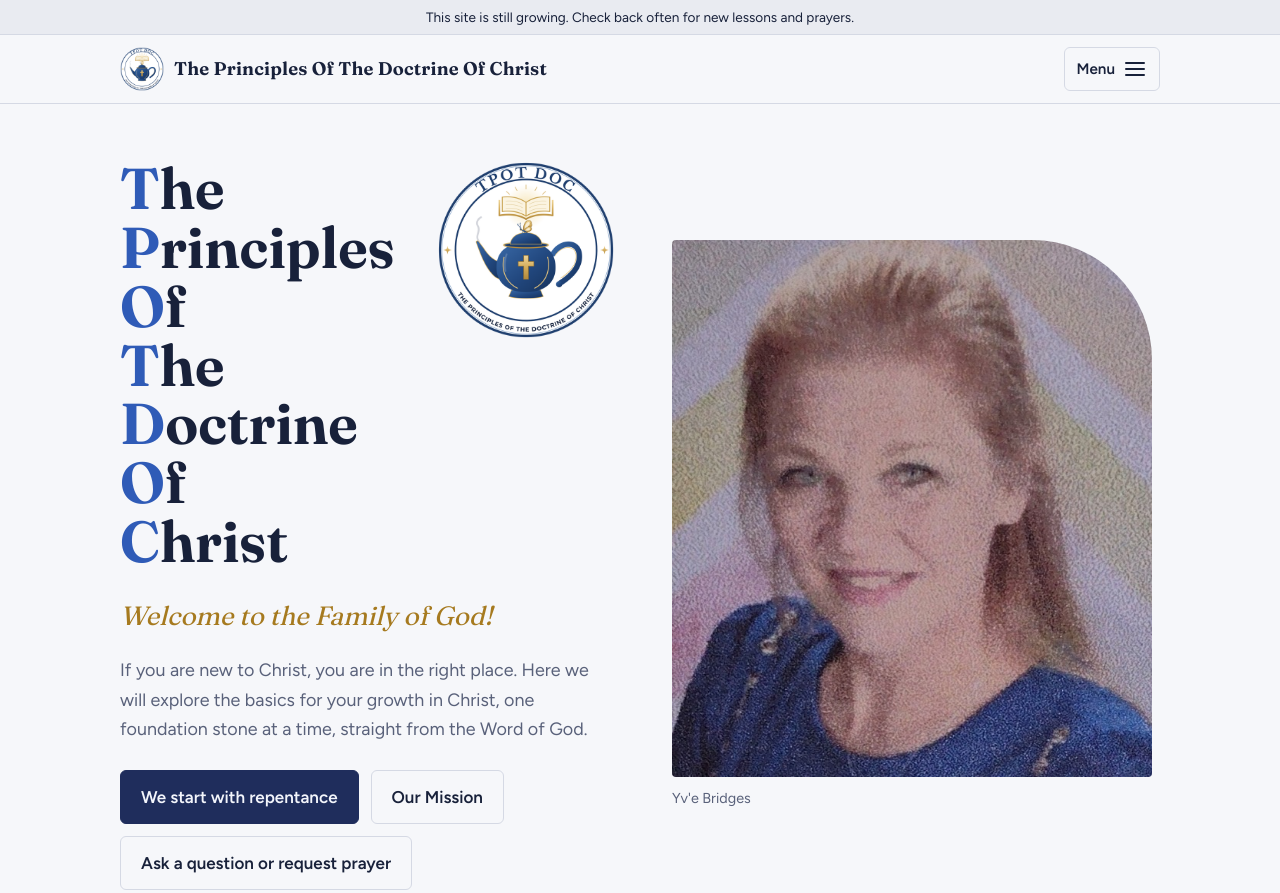
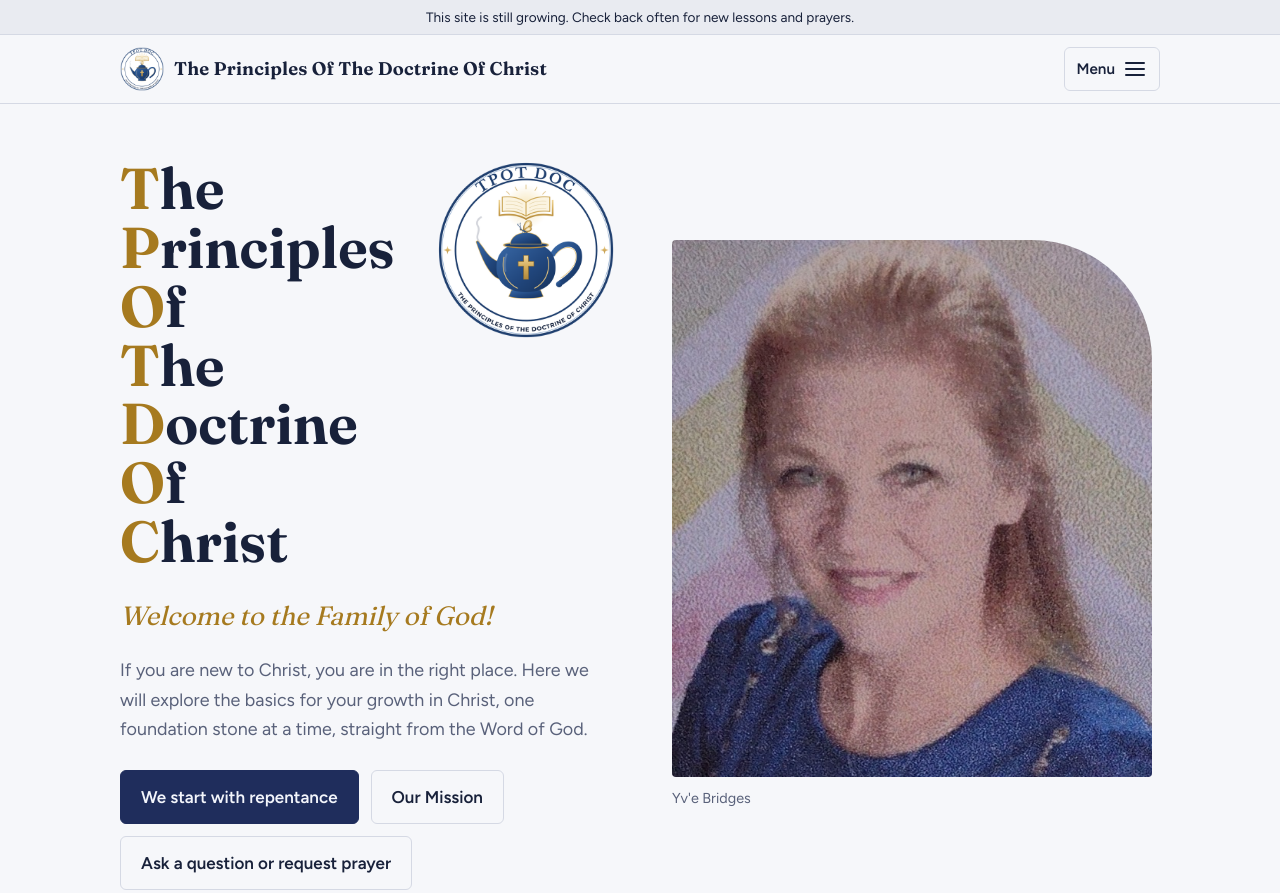
Before and after one commit to BrandonWilliamBridges/website-samples, a plain HTML site: page tpotdoc/index.html in a window 1280 px wide. Shown: the top 893 px of the page. Drawn offline with Linux system fonts and the light colour scheme.

Commit message:
Sync tpotdoc from BrandonWilliamBridges/tpotdoc@9a235bf
Source commit: https://github.com/BrandonWilliamBridges/tpotdoc/commit/9a235bfb363e6bdb0a5be0b994ffc557e7ab794a

```diff
--- a/tpotdoc/index.html
+++ b/tpotdoc/index.html
@@ -132,9 +132,7 @@ nav.main a[aria-current="page"] { color: var(--accent); font-weight: 600; }
 .masthead { display: flex; justify-content: space-between; align-items: flex-start; gap: 20px; }
 .stack { display: flex; flex-direction: column; font-size: clamp(2.2rem, 5.2vw, 3.6rem); line-height: 1.02; font-weight: 650; margin: 0; }
 /* The capitals spell TPOTDOC down the left side in gold (Yv'e's sketch). */
-.stack .cap { color: #2f5bb7; }
-@media (prefers-color-scheme: dark) { :root:not([data-theme="light"]) .stack .cap { color: #8fb0ff; } }
-:root[data-theme="dark"] .stack .cap { color: #8fb0ff; }
+.stack .cap { color: var(--accent); }
 .mast-logo { width: clamp(110px, 18vw, 180px); height: auto; flex: none; }
 .welcome-line { margin-top: 22px; font-family: var(--font-display); font-size: clamp(1.3rem, 2.6vw, 1.65rem); color: var(--accent); font-style: italic; }
 .welcome .lede { margin-top: 18px; max-width: 52ch; color: var(--muted); font-size: 1.12rem; }
```
Also changed, not shown: tpotdoc/404.html (+1 -3 lines), tpotdoc/about/index.html (+1 -3 lines), tpotdoc/ask/index.html (+1 -3 lines), tpotdoc/baptisms/index.html (+1 -3 lines), tpotdoc/churches/index.html (+1 -3 lines), tpotdoc/eternal-judgment/index.html (+1 -3 lines), tpotdoc/faith/index.html (+1 -3 lines), tpotdoc/fruitful/index.html (+1 -3 lines), tpotdoc/laying-on-of-hands/index.html (+1 -3 lines), tpotdoc/mission/index.html (+1 -3 lines), tpotdoc/prayers/index.html (+1 -3 lines), tpotdoc/privacy/index.html (+1 -3 lines), tpotdoc/questions/index.html (+1 -3 lines), tpotdoc/repentance/index.html (+1 -3 lines), 1 more files.
